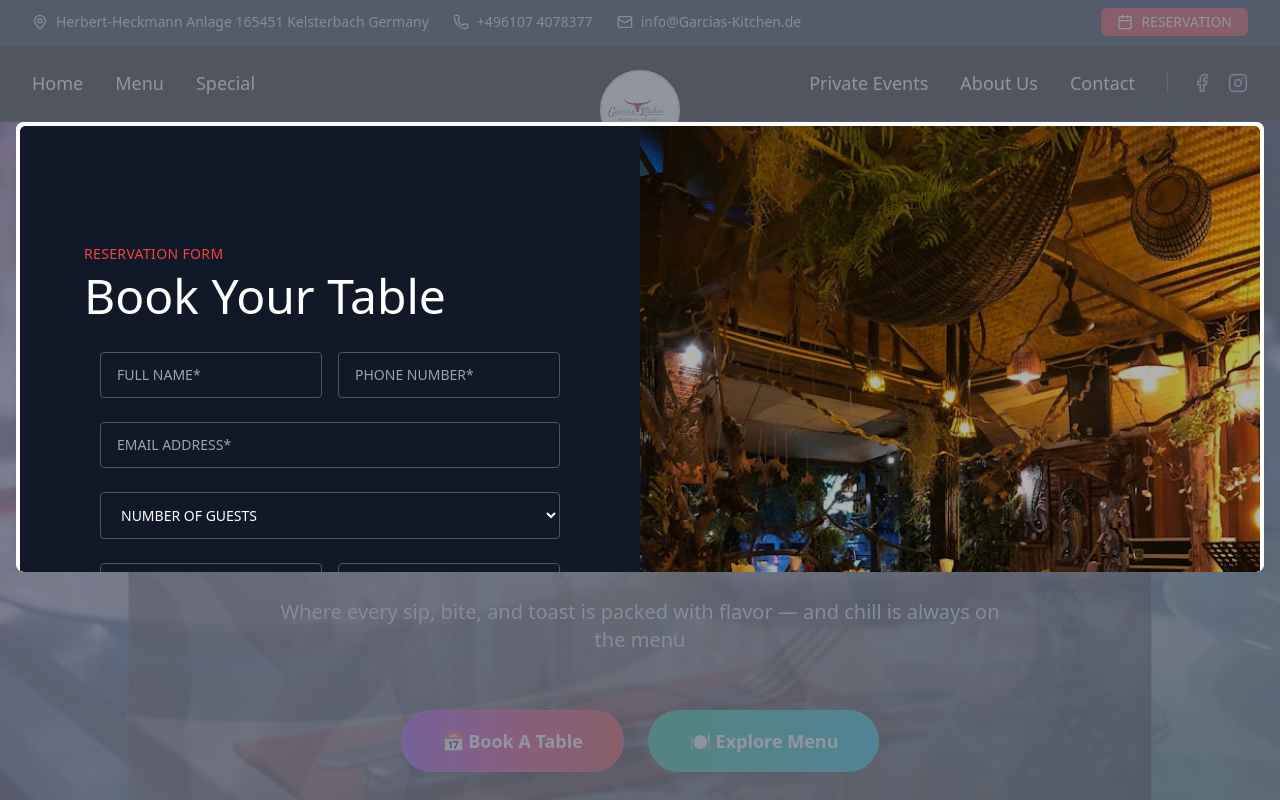
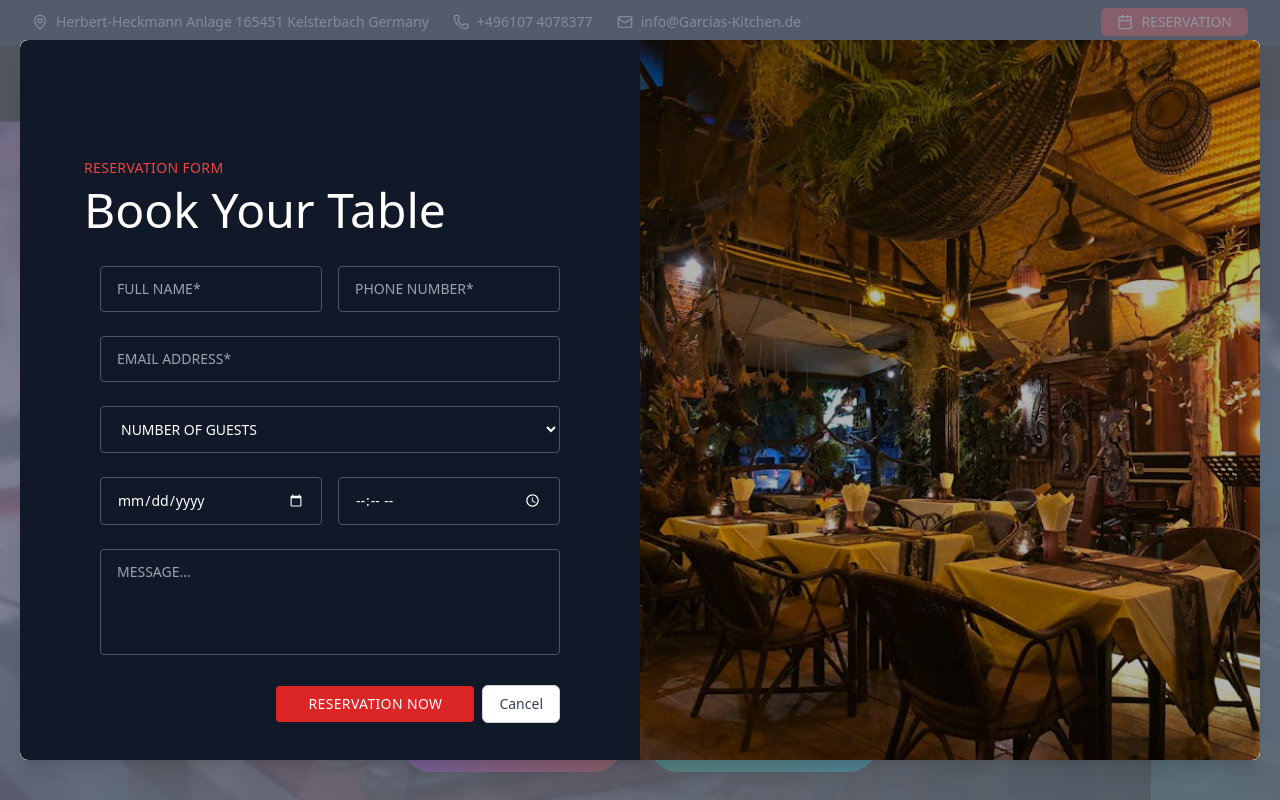
Before and after one commit to lakshmansinghmalviya/restourant-website, a React (Vite) app: page / in a window 1280 px wide. Both pictures are taken after a click on the button "RESERVATION". Shown: the top 800 px of the page. Built offline with nearby package versions, Linux system fonts and the light colour scheme.

Commit message:
done with the book table popup

```diff
--- a/src/components/BookTable.tsx
+++ b/src/components/BookTable.tsx
@@ -166,7 +166,7 @@ export default function ReservationForm({ onClose }) {
       </div>
 
       {/* Right - Image */}
-      <div className="w-full lg:w-1/2 h-64 lg:h-auto relative">
+      <div className="w-full hidden lg:block lg:w-1/2 h-64 lg:h-auto relative">
         <img
           src="/table/t1.png" // 👈 Place your image in /public directory as "reservation.jpg"
           alt="Reservation"
--- a/src/components/book-table/Dialog.tsx
+++ b/src/components/book-table/Dialog.tsx
@@ -21,7 +21,7 @@ const Modal: React.FC<ModalProps> = ({
 
   return (
     <div
-      className="fixed z-10 overflow-y-auto w-full"
+      className="fixed top-0 left-0 z-50 w-screen h-screen flex items-center justify-center"
       aria-labelledby="modal-title"
       role="dialog"
       aria-modal="true"
@@ -34,7 +34,7 @@ const Modal: React.FC<ModalProps> = ({
         <div className="relative transform overflow-hidden rounded-lg bg-white text-left shadow-xl transition-all">
           {/* Body */}
           <div className="bg-white">
-            <div className="sm:flex sm:items-start max-h-[450px] overflow-y-auto p-1 rounded-lg">
+            <div className="sm:flex sm:items-start max-h-[90vh] overflow-y-auto rounded-lg">
                   <BookTable
                     onClose={onClose}
                   />
```
